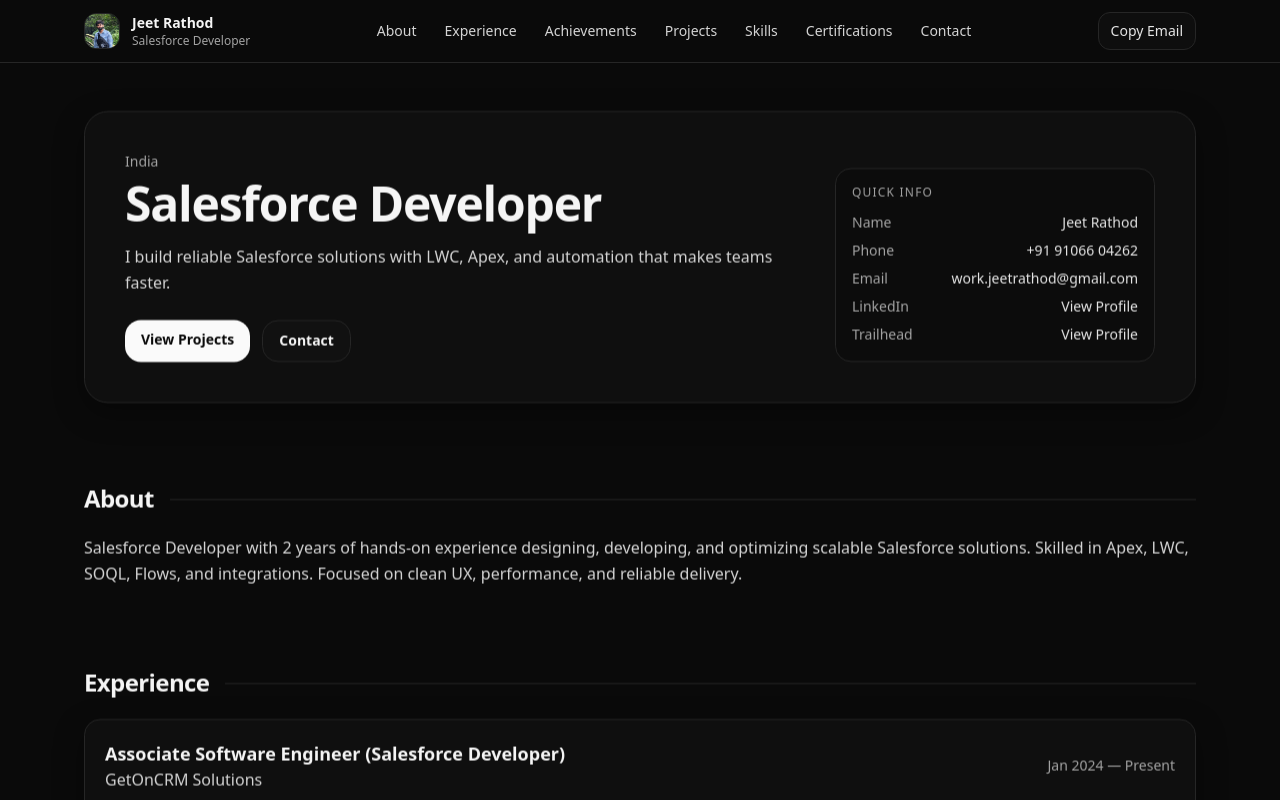
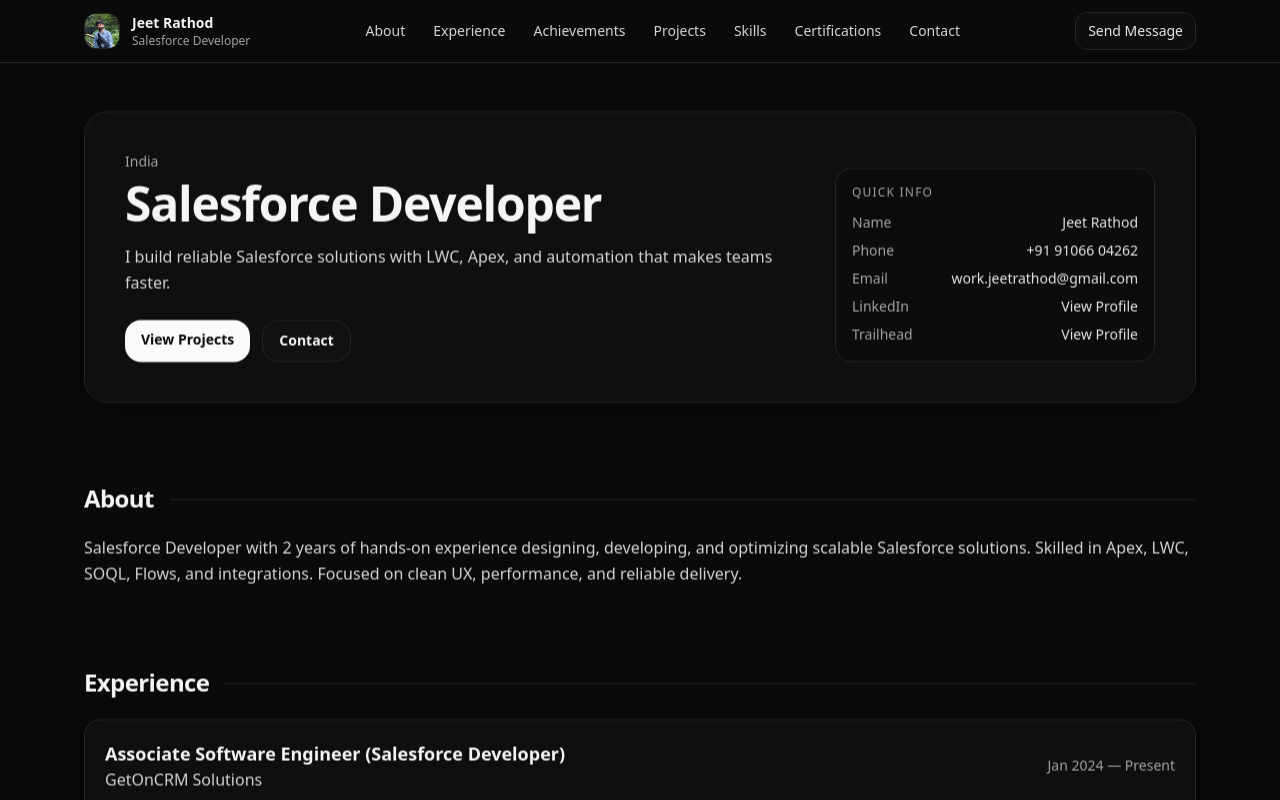
Before and after one commit to imJeetrathod/jeet-portfolio, a Next.js app: page / in a window 1280 px wide. Shown: the top 800 px of the page. Built offline with nearby package versions, Linux system fonts and the light colour scheme.

Commit message:
UI updates and header interaction improvements-6

```diff
--- a/components/Header.js
+++ b/components/Header.js
@@ -1,11 +1,8 @@
 'use client';
 
 import Image from 'next/image';
-import { useState } from 'react';
 
 export default function Header({ profile }) {
-  const [copied, setCopied] = useState(false);
-
   const nav = [
     { href: '#about', label: 'About' },
     { href: '#experience', label: 'Experience' },
@@ -16,15 +13,8 @@
     { href: '#contact', label: 'Contact' },
   ];
 
-  const copyEmail = async () => {
-    try {
-      await navigator.clipboard.writeText(profile.email);
-      setCopied(true);
-      setTimeout(() => setCopied(false), 1500);
-    } catch (e) {
-      console.error('Copy failed', e);
-    }
-  };
+ const gmailLink = `https://mail.google.com/mail/?view=cm&fs=1&to=${profile.email}&su=Regarding%20Collaboration%20/%20Opportunity&body=Hi,%0A%0AI came across your portfolio and would love to connect.%0A%0AThanks.`;
+
 
   return (
     <header className="sticky top-0 z-50 border-b border-neutral-800 bg-neutral-950/70 backdrop-blur">
@@ -59,12 +49,14 @@
         </nav>
 
         <div className="flex items-center gap-2">
-          <button
-            onClick={copyEmail}
+          <a
+            href={gmailLink}
+            target="_blank"
+            rel="noopener noreferrer"
             className="rounded-xl border border-neutral-800 bg-neutral-900/40 px-3 py-2 text-sm text-neutral-200 hover:bg-neutral-900 transition"
           >
-            {copied ? 'Copied!' : 'Copy Email'}
-          </button>
+            Send Message
+          </a>
         </div>
       </div>
     </header>
```
